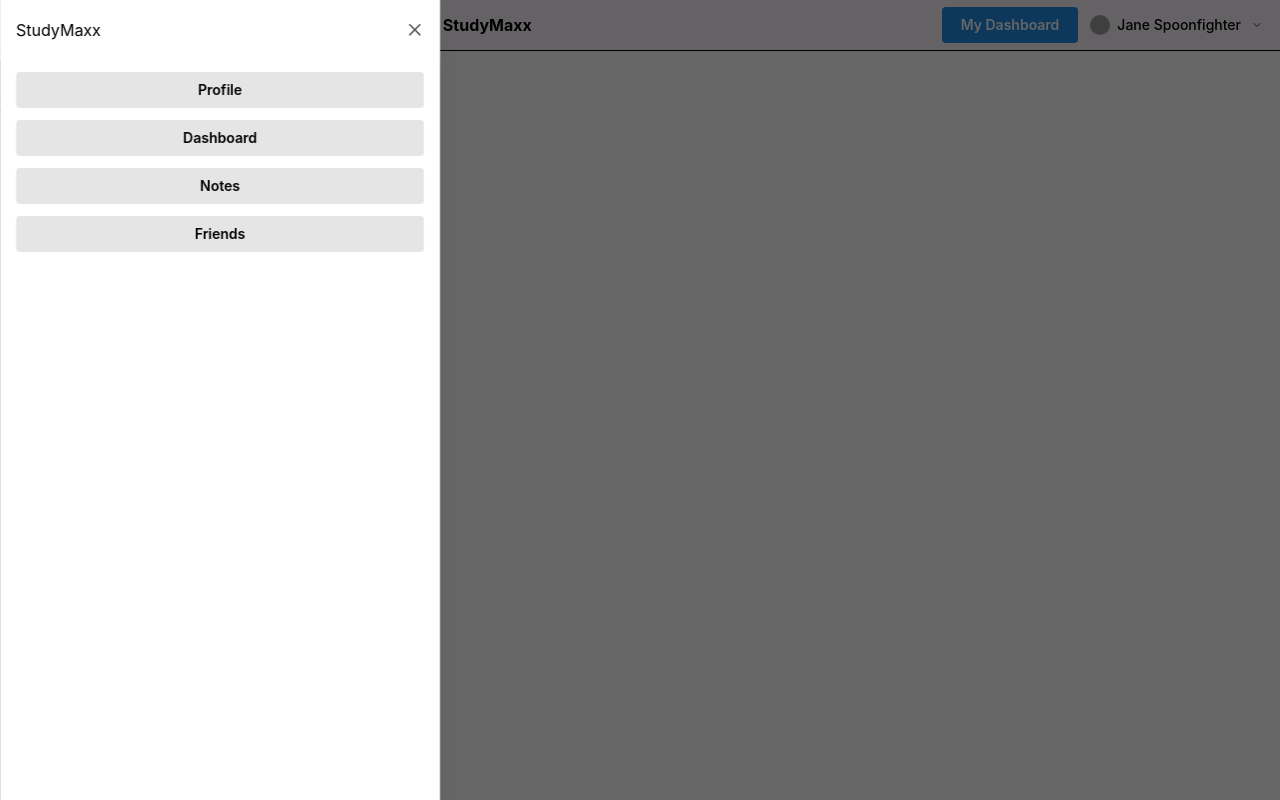
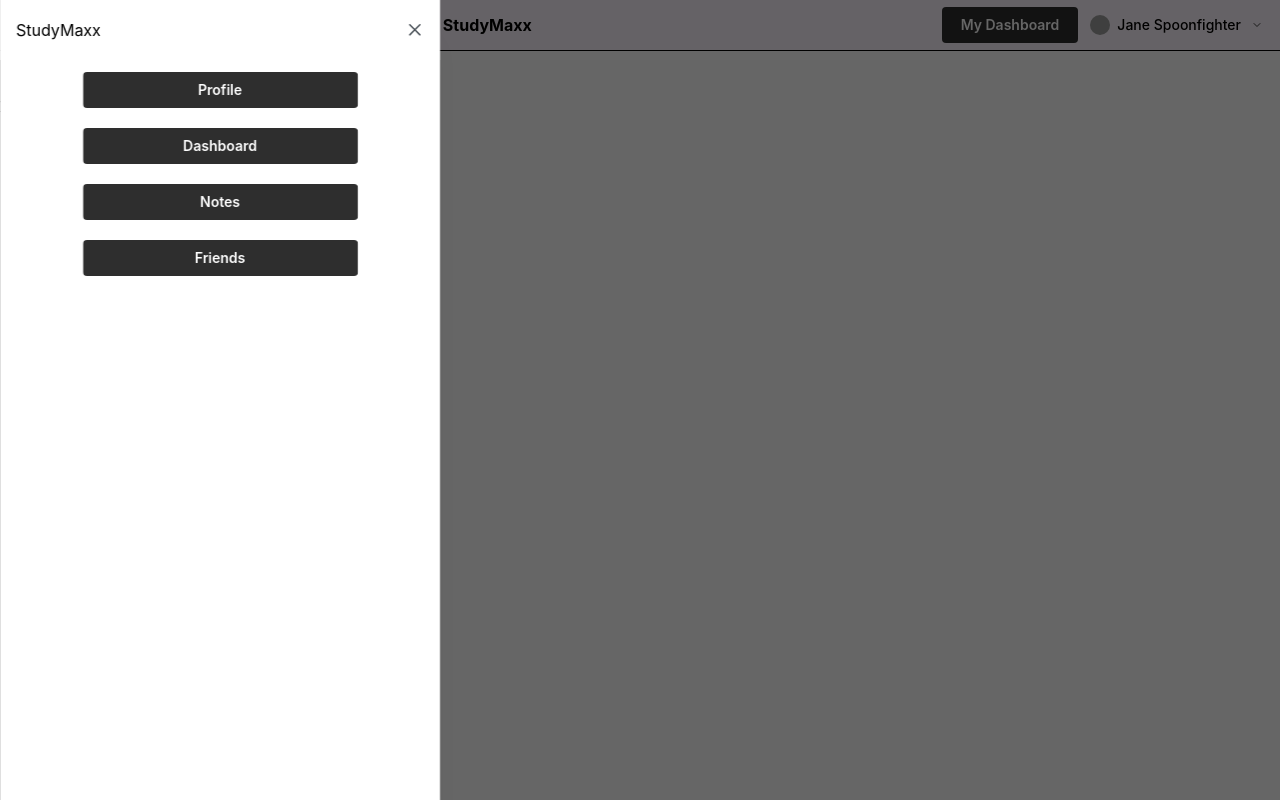
Before and after one commit to shuripurin/studymaxx, a React (Vite) app in the folder client/: page / in a window 1280 px wide. Both pictures are taken after a click on the button 19 px from the left and 25 px from the top of the page. Built offline with nearby package versions, Linux system fonts and the light colour scheme; grey boxes are pictures that could not be loaded.

Commit message:
save to click on dashboard

```diff
--- a/client/src/components/mantine/navbar.tsx
+++ b/client/src/components/mantine/navbar.tsx
@@ -50,15 +50,15 @@ export function Navbar() {
   return (
     <div className={classes.header}>
       <Drawer opened={opened} onClose={close} title="StudyMaxx">
+        <div className="flex flex-col items-center gap-2">
           {Object.entries(tabs).map(([tab, path]) => (
             <Button
               key={tab}
-            variant="light"
-            fullWidth
+              variant="filled"
+              color="dark"
+              w={275}
               mt="sm"
-            color="black"
               onClick={() => {
-              console.log(`${tab} clicked`);
                 navigate({ to: path });
                 close();
               }}
@@ -66,13 +66,23 @@ export function Navbar() {
               {tab}
             </Button>
           ))}
+        </div>
       </Drawer>
       <Burger opened={opened} onClick={open} size="sm" />
       <Text size="md" fw={700}>
         StudyMaxx
       </Text>
       <div className="flex flex-wrap align-center items-center">
-        <Button>My Dashboard</Button>
+        <Button
+          variant="filled"
+          color="dark"
+          onClick={() => {
+            navigate({ to: "/dashboard" });
+            close();
+          }}
+        >
+          My Dashboard
+        </Button>
         <Menu
           width={260}
           position="bottom-end"
```
Lines whose indentation alone changed are shown as unchanged.
